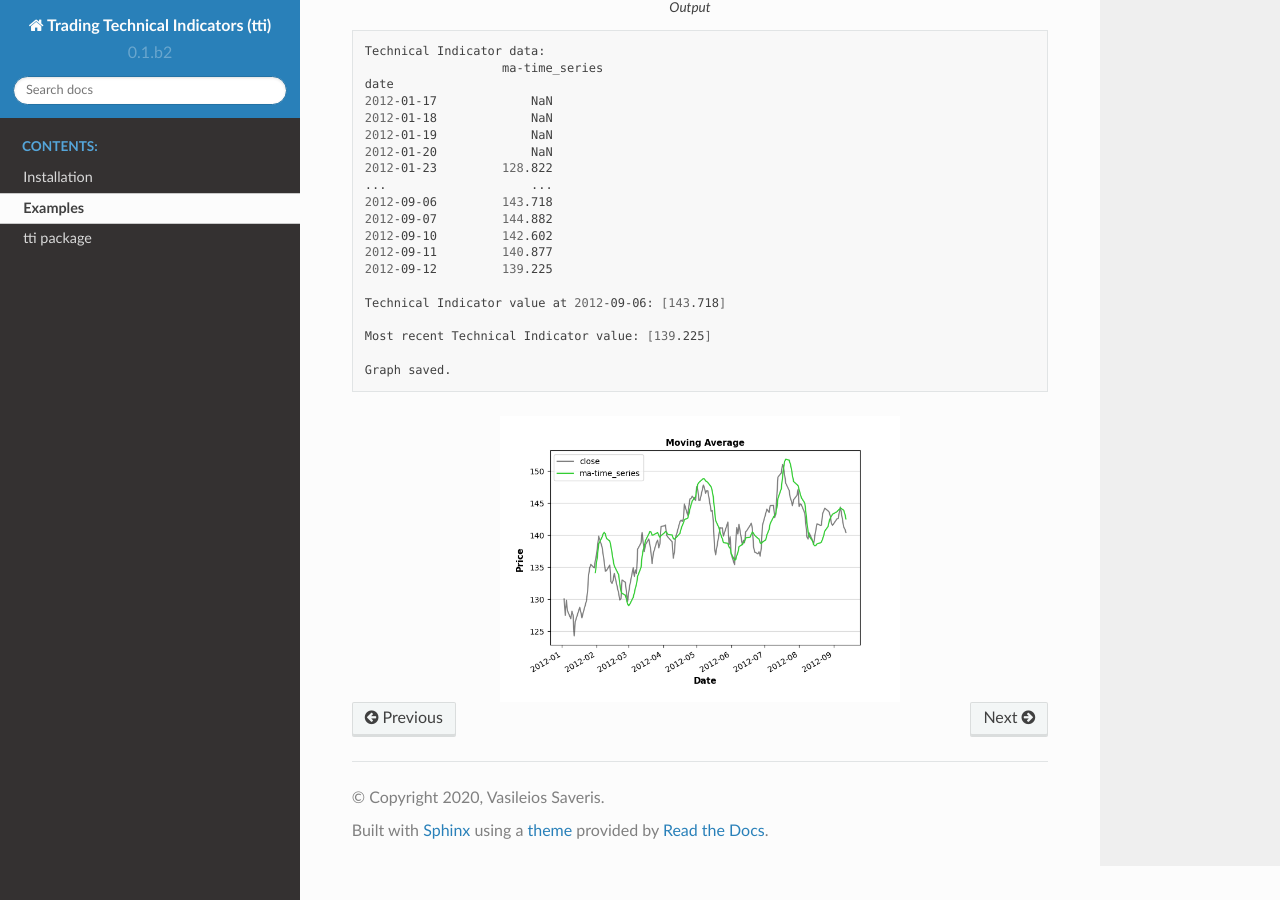
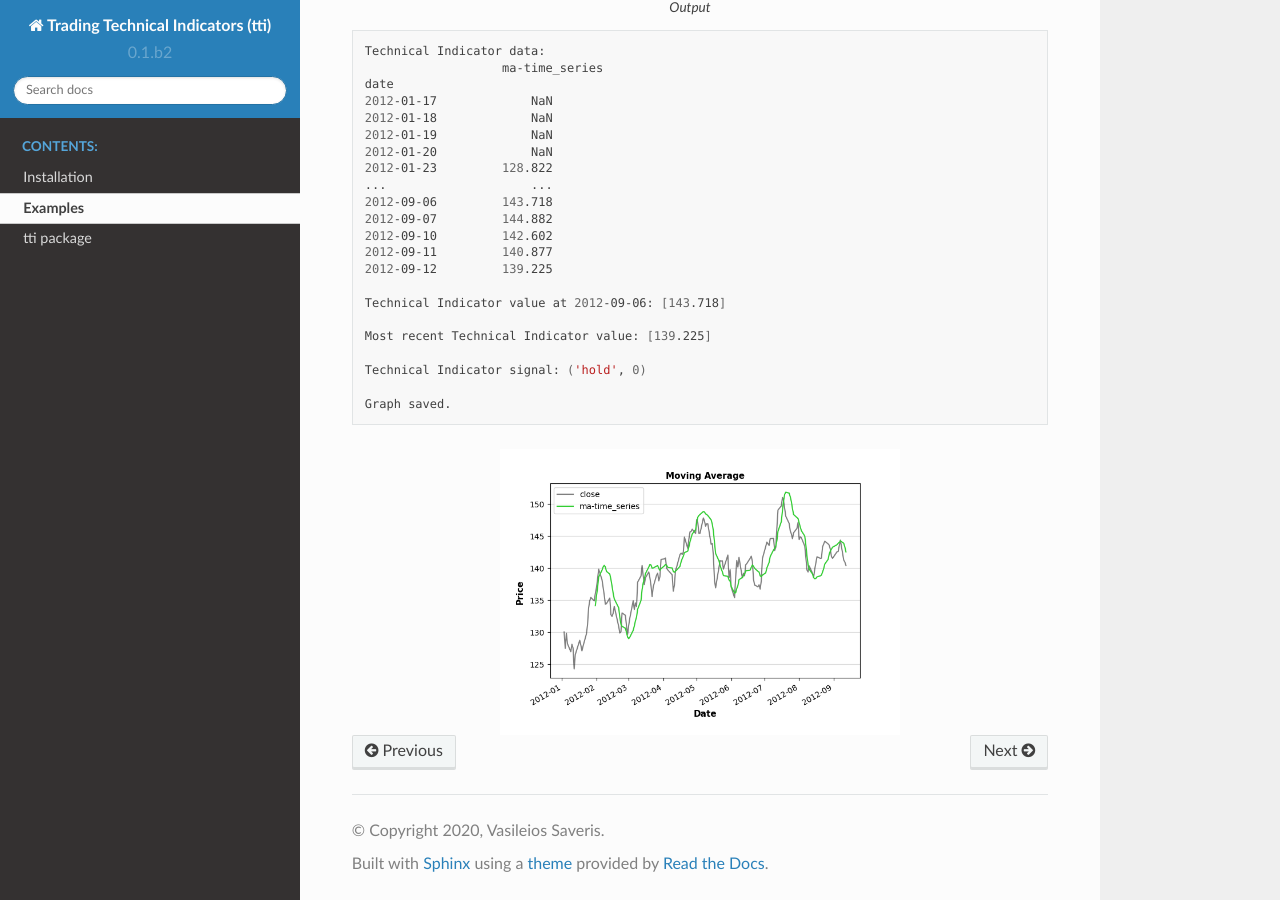
Before and after one commit to vsaveris/trading-technical-indicators, a Sphinx documentation site: the page built from docs/source/examples.rst, in a window 1280 px wide and 900 px high, scrolled down 1196 px. Built offline with Sphinx 7.4.7 and the Read the Docs theme 2.0.0, drawn with Linux system fonts in a browser that asks for light colours.

Commit message:
docs: Add missing trading signal output, in Examples documentation.
Sphinx examples rst file updated with the missing trading signal
printout in the output code-block. Fixes issue #4,
https://github.com/vsaveris/trading-technical-indicators/issues/4

```diff
--- a/docs/source/examples.rst
+++ b/docs/source/examples.rst
@@ -77,6 +77,8 @@ Below is an example on how to use the ``tti.indicators`` package API. Time-serie
 
     Most recent Technical Indicator value: [139.225]
 
+    Technical Indicator signal: ('hold', 0)
+
     Graph saved.
 
 
```
